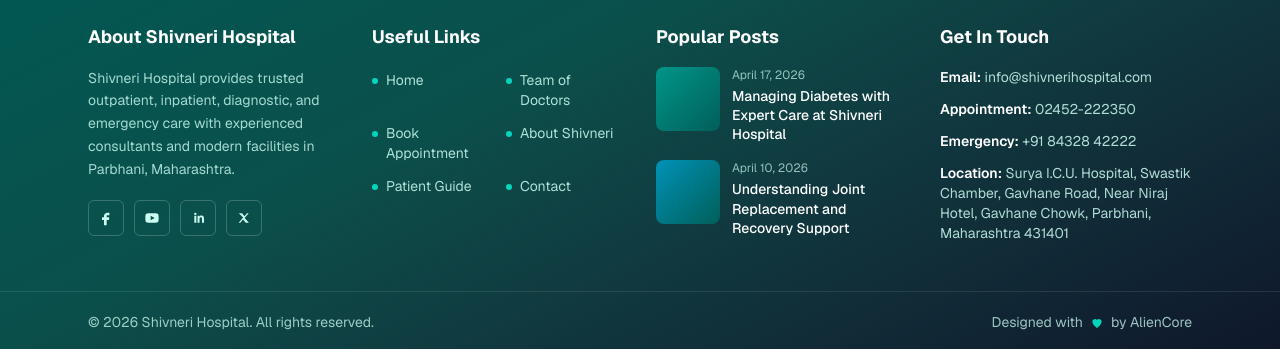
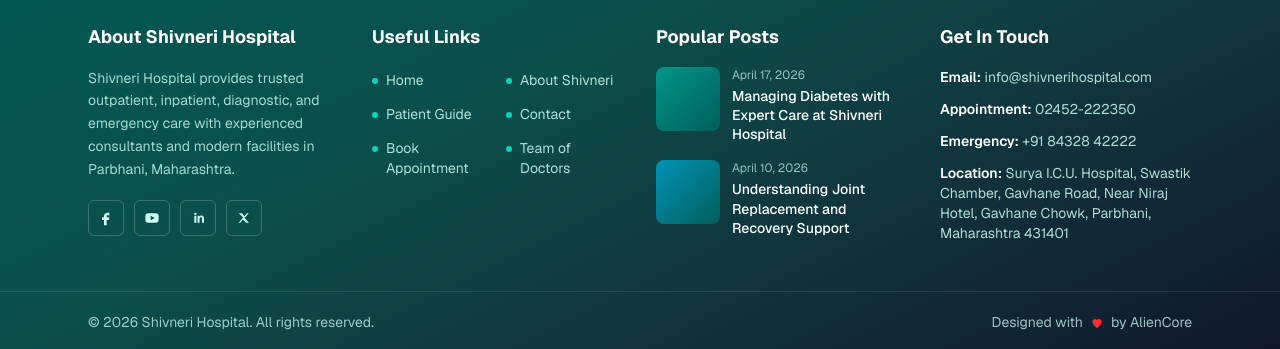
Before and after one commit to rp98nt/shivnerihospital, a Next.js app: page / in a window 1280 px wide. Shown: the part 5587-5936 px from the top of the page. Built offline with nearby package versions, Linux system fonts and the light colour scheme; no server answers; the database is empty.

Commit message:
fix: reorder footer links and use red heart in AlienCore credit

```diff
--- a/components/site-footer.tsx
+++ b/components/site-footer.tsx
@@ -16,11 +16,11 @@ const FOOTER_BG_CLASS =
 
 const USEFUL_LINKS = [
   { label: "Home", href: "/" },
-  { label: "Team of Doctors", href: "/team-of-doctors" },
-  { label: "Book Appointment", href: "/appointment" },
   { label: "About Shivneri", href: "/" },
   { label: "Patient Guide", href: "/" },
   { label: "Contact", href: "/appointment" },
+  { label: "Book Appointment", href: "/appointment" },
+  { label: "Team of Doctors", href: "/team-of-doctors" },
 ];
 
 const POPULAR_POSTS = [
@@ -222,7 +222,7 @@ export function SiteFooter() {
           </p>
           <p className="inline-flex items-center gap-1.5">
             Designed with
-            <HeartIcon className="h-4 w-4 text-teal-400" />
+            <HeartIcon className="h-4 w-4 text-red-500" />
             by AlienCore
           </p>
         </div>
```
